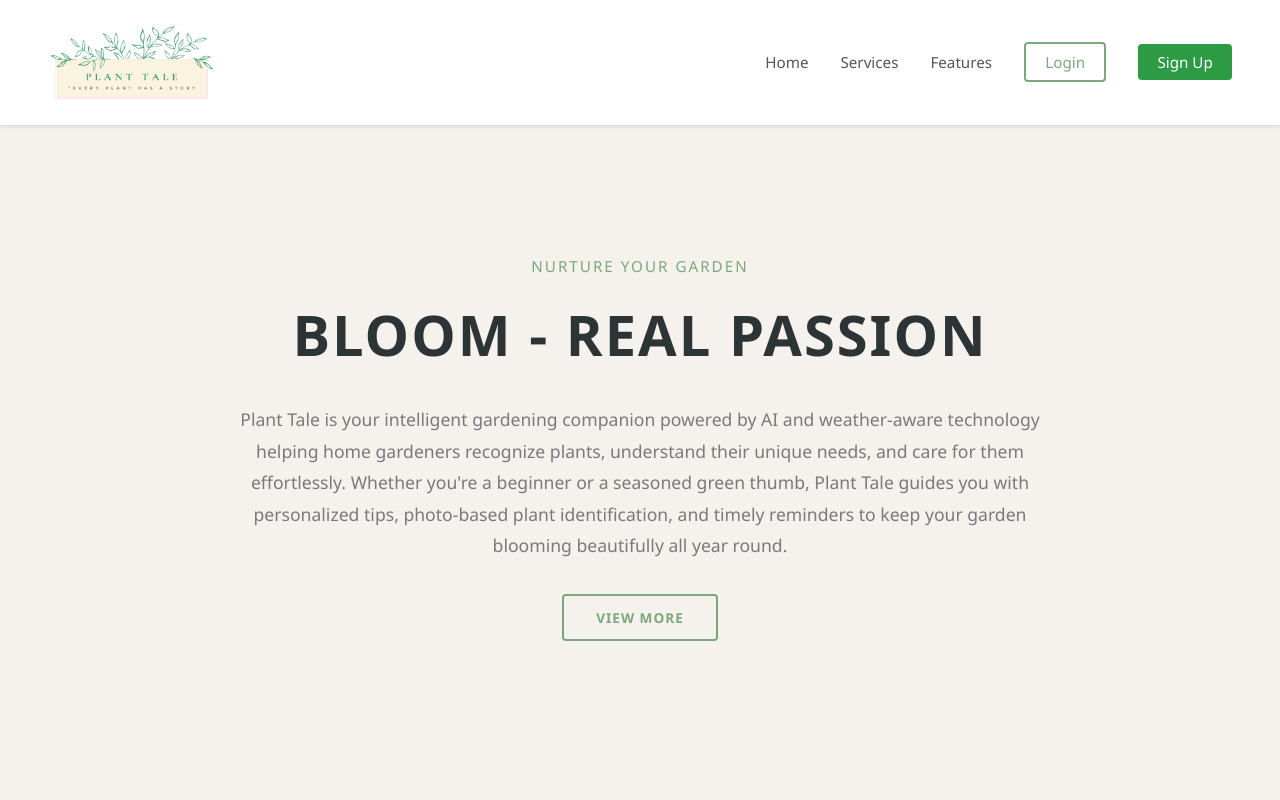
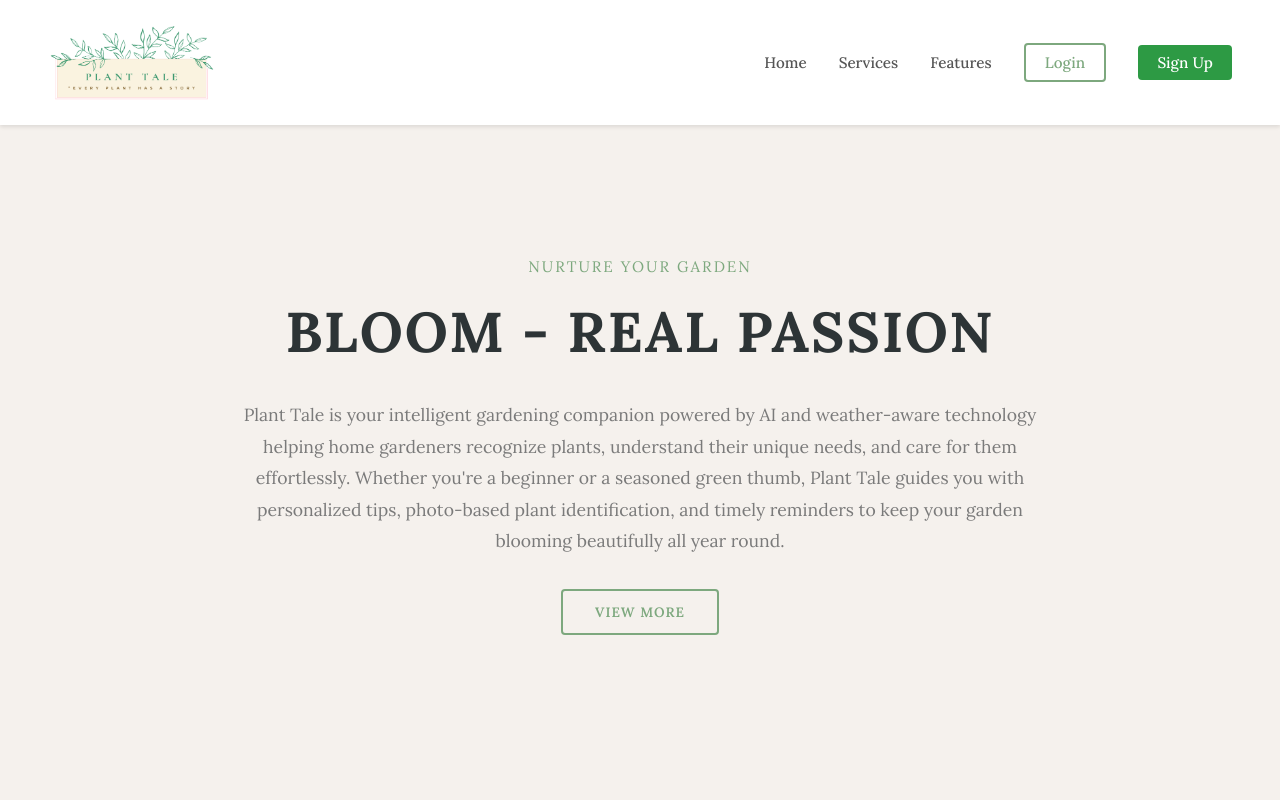
Before and after one commit to sandewdinowanya/plant-tale-new, a Next.js app: page / in a window 1280 px wide. Shown: the top 800 px of the page. Built offline with nearby package versions, Linux system fonts and the light colour scheme.

Commit message:
feat: update font family to 'Lora' for body and headings

```diff
--- a/src/app/globals.css
+++ b/src/app/globals.css
@@ -1,4 +1,6 @@
 /* General Styles */
+@import url('https://fonts.googleapis.com/css2?family=Lora:ital,wght@0,400..700;1,400..700&display=swap');
+
 * {
   margin: 0;
   padding: 0;
@@ -6,9 +8,17 @@
 }
 
 body {
-  font-family: 'Segoe UI', Tahoma, Geneva, Verdana, sans-serif;
+  font-family: 'Lora', serif;
   background-color: #f5f1ed;
   color: #333;
+}
+
+h1, h2, h3, h4, h5, h6 {
+  font-family: 'Lora', serif;
+}
+
+p {
+  font-family: 'Lora', serif;
 }
 
 /* Navbar Styles */
```
